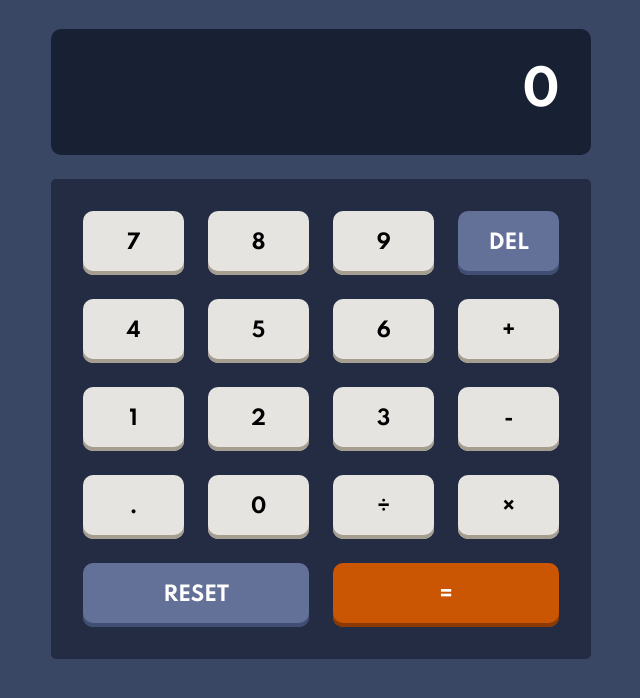
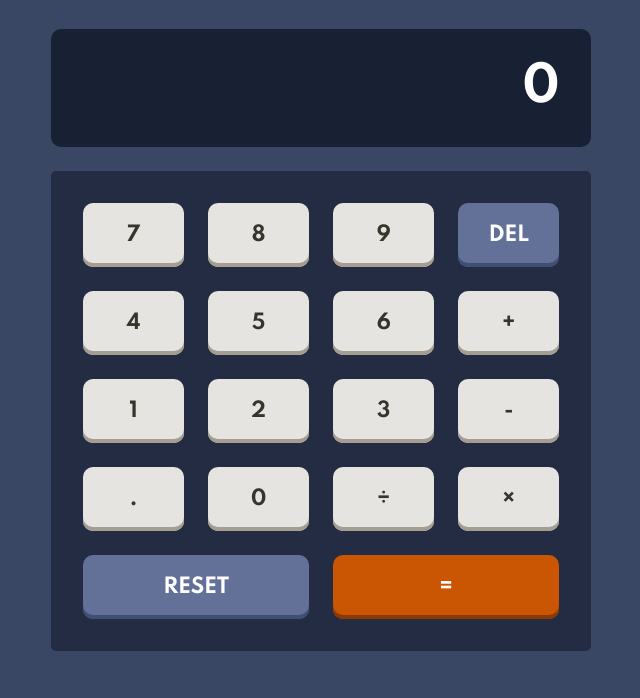
Before and after one commit to imonaar/calculator, a website built with Parcel: page src/index.html in a window 1280 px wide. Shown: the part 96-794 px from the top of the page, without its empty margins (319-959 px from the left). Built offline with nearby package versions, Linux system fonts and the light colour scheme.

Commit message:
theming complete

```diff
--- a/src/styles/_globals.scss
+++ b/src/styles/_globals.scss
@@ -9,8 +9,8 @@
   --display-bg: hsl(224, 36%, 15%);
   --keypad-bg: hsl(223, 31%, 20%);
 
-  --text-1: white;
-  --color-2: hsl(60, 10%, 19%);
+  --key-color: hsl(60, 10%, 19%);
+  --main-color: white;
 
   --key-bg: hsl(45, 7%, 89%);
   --key-shadow: hsl(35, 11%, 61%);
@@ -19,6 +19,7 @@
   --calculate-key: hsl(25, 98%, 40%);
   --calculate-key-shadow: hsl(25, 99%, 27%);
   --calculate-key-hover: #f96b5b;
+  --calculate-color: #ffffff;
 
   --reset-key: #637198;
   --reset-key-shadow: #404e73;
@@ -50,6 +51,84 @@ body {
   padding-top: 4rem;
 
   color: var(--text-1);
+
+  &.them-1 {
+    --main-bg: hsl(222, 26%, 31%);
+    --display-bg: hsl(224, 36%, 15%);
+    --keypad-bg: hsl(223, 31%, 20%);
+
+    --key-color: hsl(60, 10%, 19%);
+    --main-color: white;
+
+    --key-bg: hsl(45, 7%, 89%);
+    --key-shadow: hsl(35, 11%, 61%);
+    --key-hover: #fffffe;
+
+    --calculate-key: hsl(25, 98%, 40%);
+    --calculate-key-shadow: hsl(25, 99%, 27%);
+    --calculate-key-hover: #f96b5b;
+    --calculate-color: #ffffff;
+
+    --reset-key: #637198;
+    --reset-key-shadow: #404e73;
+    --reset-key-hover: #a2b2e1;
+
+    --switch-track: hsl(223, 31%, 20%);
+    --switch-btn: #d03f2f;
+    --switch-btn-hover: #f96b5b;
+  }
+
+  &.theme-2 {
+    --main-bg: hsl(0, 0%, 90%);
+    --display-bg: hsl(0, 0%, 93%);
+    --keypad-bg: hsl(0, 5%, 81%);
+
+    --key-color: #36362c;
+    --main-color: #36362c;
+
+    --key-bg: hsl(45, 7%, 89%);
+    --key-shadow: hsl(35, 11%, 61%);
+    --key-hover: #fffffe;
+
+    --calculate-key: hsl(25, 98%, 40%);
+    --calculate-key-shadow: hsl(25, 99%, 27%);
+    --calculate-key-hover: #f96b5b;
+    --calculate-color: #ffffff;
+
+    --reset-key: hsl(185, 42%, 37%);
+    --reset-key-shadow: hsl(185, 58%, 25%);
+    --reset-key-hover: #62b5bc;
+
+    --switch-track: hsl(0, 5%, 81%);
+    --switch-btn: #c85402;
+    --switch-btn-hover: #ff8a38;
+  }
+
+  &.theme-3 {
+    --main-bg: hsl(268, 75%, 9%);
+    --display-bg: hsl(268, 71%, 12%);
+    --keypad-bg: hsl(268, 71%, 12%);
+
+    --key-color: #ffe53d;
+    --main-color: #ffe53d;
+
+    --key-bg: hsl(268, 47%, 21%);
+    --key-shadow: hsl(290, 70%, 36%);
+    --key-hover: #6c35ac;
+
+    --calculate-key: hsl(176, 100%, 44%);
+    --calculate-key-shadow: hsl(177, 92%, 70%);
+    --calculate-key-hover: #93fff8;
+    --calculate-color: #1a2327;
+
+    --reset-key: hsl(281, 89%, 26%);
+    --reset-key-shadow: hsl(285, 91%, 52%);
+    --reset-key-hover: #8631af;
+
+    --switch-track: hsl(268, 71%, 12%);
+    --switch-btn: hsl(176, 100%, 44%);
+    --switch-btn-hover: #93fff8;
+  }
 }
 
 .content {
@@ -72,6 +151,7 @@ button {
 
   background-color: var(--key-bg);
   box-shadow: inset 0px -4px 0px var(--key-shadow);
+  color: var(--key-color);
 
   &:hover {
     background-color: var(--key-hover);
@@ -91,7 +171,7 @@ button {
   &[data-action="calculate"] {
     background-color: var(--calculate-key);
     box-shadow: inset 0px -4px 0px var(--calculate-key-shadow);
-    color: white;
+    color: var(--calculate-color);
 
     &:hover {
       background-color: var(--calculate-key-hover);
--- a/src/styles/_header.scss
+++ b/src/styles/_header.scss
@@ -1,5 +1,6 @@
 .header {
   margin-bottom: 2rem;
+  color: var(--main-color);
   nav {
     display: flex;
     justify-content: space-between;
@@ -73,9 +74,14 @@ input[type="radio"] {
   transition: opacity 0.5s ease;
   opacity: 0.3;
   cursor: pointer;
+
 }
 
 .custom-radio-button input:checked {
   opacity: 1;
   background-color: var(--switch-btn);
+
+  // &:hover{
+  //   background-color: var(--switch-btn-hover);
+  // }
 }
--- a/src/styles/_main.scss
+++ b/src/styles/_main.scss
@@ -6,12 +6,12 @@
 .calculator__display {
   font-variant-numeric: tabular-nums;
   background-color: var(--display-bg);
+  color: var(--main-color);
   font-size: 3rem;
   line-height: 53.76px;
   letter-spacing: -0.8px;
-  padding-block: 2.25rem;
+  padding-block: 2rem;
   padding-inline: 2rem;
-  color: white;
   border-radius: 10px;
   text-align: right;
   max-width: 33.75rem;
```
